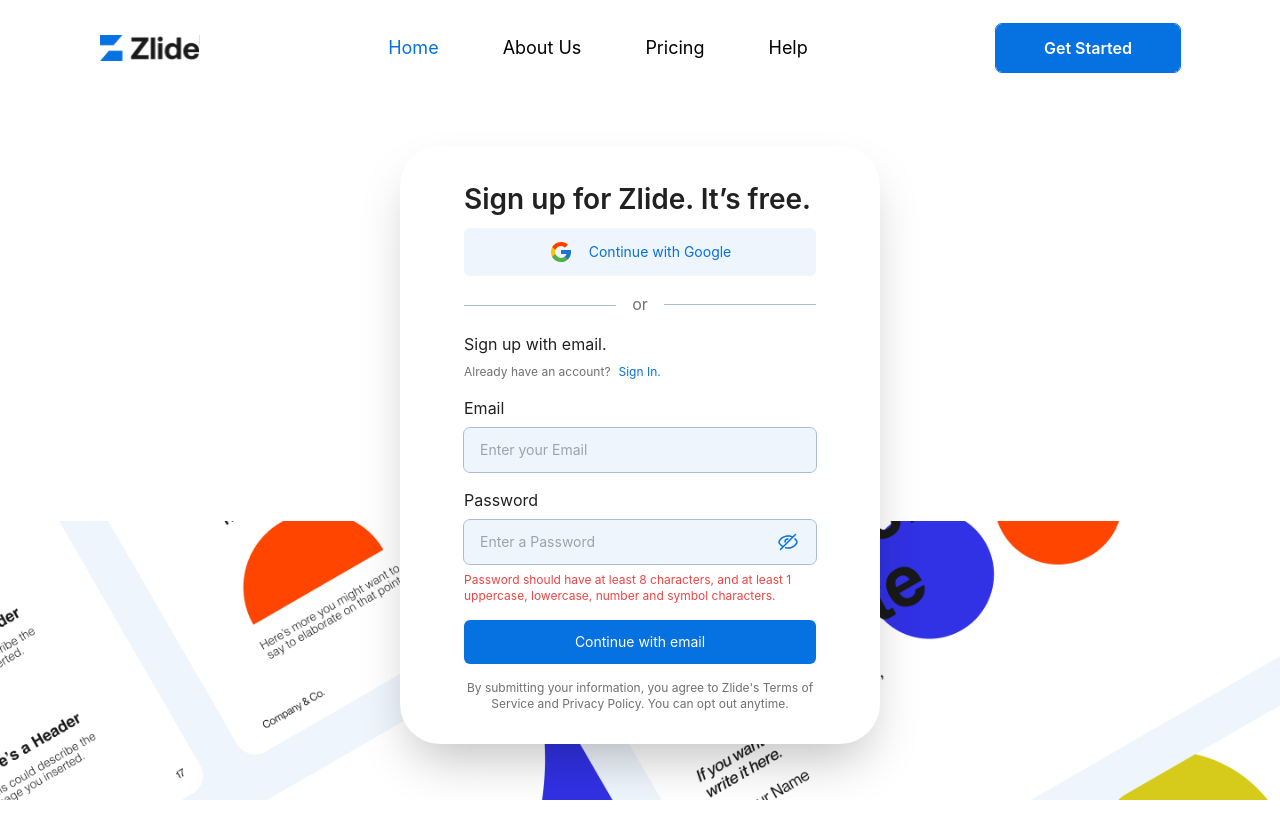
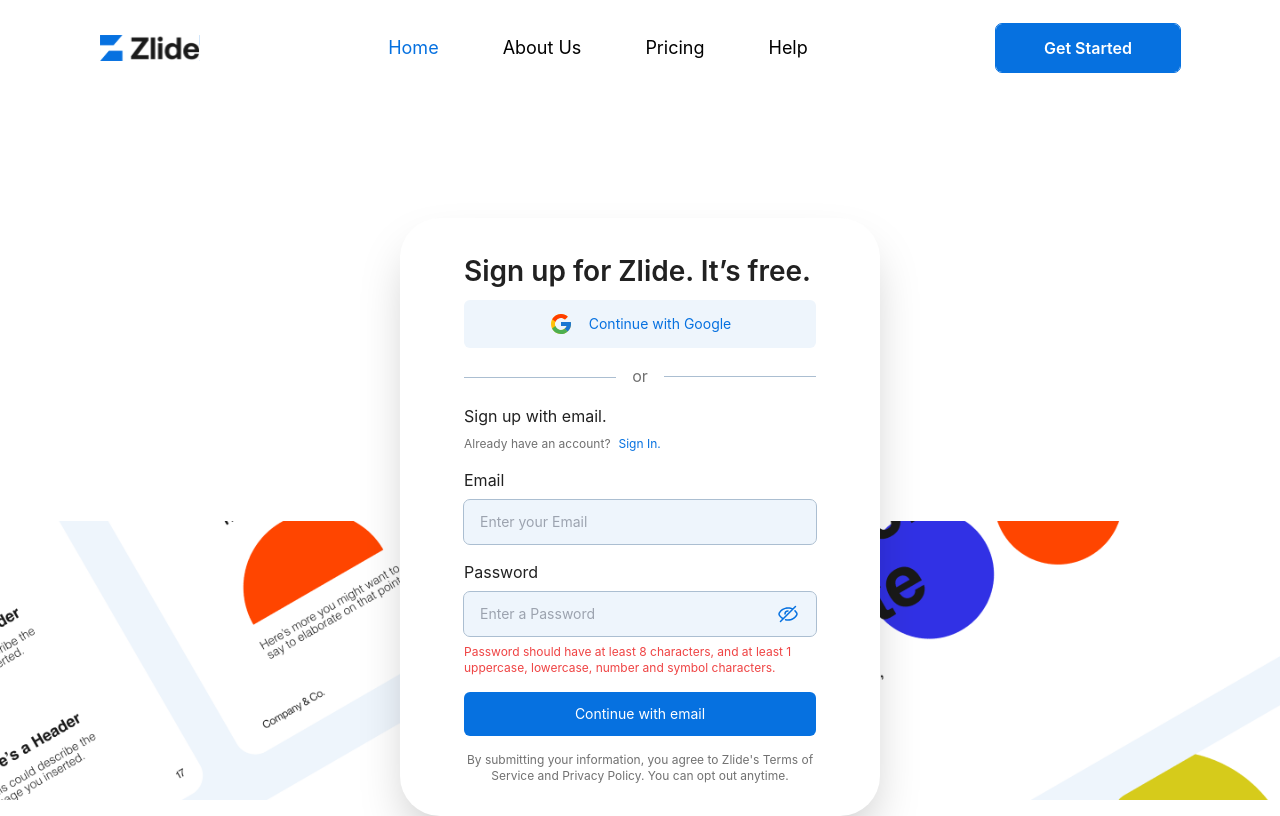
Before and after one commit to MentorLed-Work-Experience-Accelerator/Zlide-Team-2, a React (Vite) app: page /sign-up in a window 1280 px wide. Built offline with nearby package versions, Linux system fonts and the light colour scheme.

Commit message:
updated favicon, added margin to forms and replaced apostrophe with &apos;

```diff
--- a/src/components/Login.jsx
+++ b/src/components/Login.jsx
@@ -109,7 +109,7 @@ const Login = ({ onLogin, setCurrent }) => {
     //     </form>
     // </div>
 
-    <div className='w-[500px] py-10 px-16 bg-white rounded-[40px] shadow-2xl z-40'>
+    <div className='w-[500px] py-10 px-16 bg-white rounded-[40px] shadow-2xl z-40 mt-36'>
       <div>
           <h1 className='font-semibold text-[28px] mb-2 text-dimBlack'>
             Sign in your Zlide account.
--- a/src/components/SignUp.jsx
+++ b/src/components/SignUp.jsx
@@ -45,7 +45,7 @@ const SignUp = ({ onSignUp }) => {
   };
 
   return (
-    <div className='w-[480px] py-8 px-16 bg-white rounded-[40px] shadow-2xl z-40'>
+    <div className='w-[480px] py-8 px-16 bg-white rounded-[40px] shadow-2xl z-40 mt-36'>
       <div>
           <h1 className='font-semibold text-[28px] mb-2 text-dimBlack'>
             Sign up for Zlide. It’s free.
@@ -116,7 +116,7 @@ const SignUp = ({ onSignUp }) => {
               Continue with email
             </button>
             <span className="text-xs text-dimmerBlack text-center">
-              By submitting your information, you agree to Zlide's Terms of Service and Privacy Policy. You can opt out anytime.
+              By submitting your information, you agree to Zlide&apos;s Terms of Service and Privacy Policy. You can opt out anytime.
             </span>
           </div>
       </div>
--- a/src/components/Verification.jsx
+++ b/src/components/Verification.jsx
@@ -8,7 +8,7 @@ const Verification = () => {
           Verify!
         </h1>
         <p className="text-[#89939E] mb-8">
-          You’ve Signed Up! However, let’s be sure that it’s not someone else using your email.
+          You&apos;ve Signed Up! However, let&apos;s be sure that it&apos;s not someone else using your email.
         </p>
         <p className="text-primary">
           We sent a confirmation link to your email, click that link to proceed.
```
Also changed, not shown: 1 other file (tests, documents, lock files or other folders).
